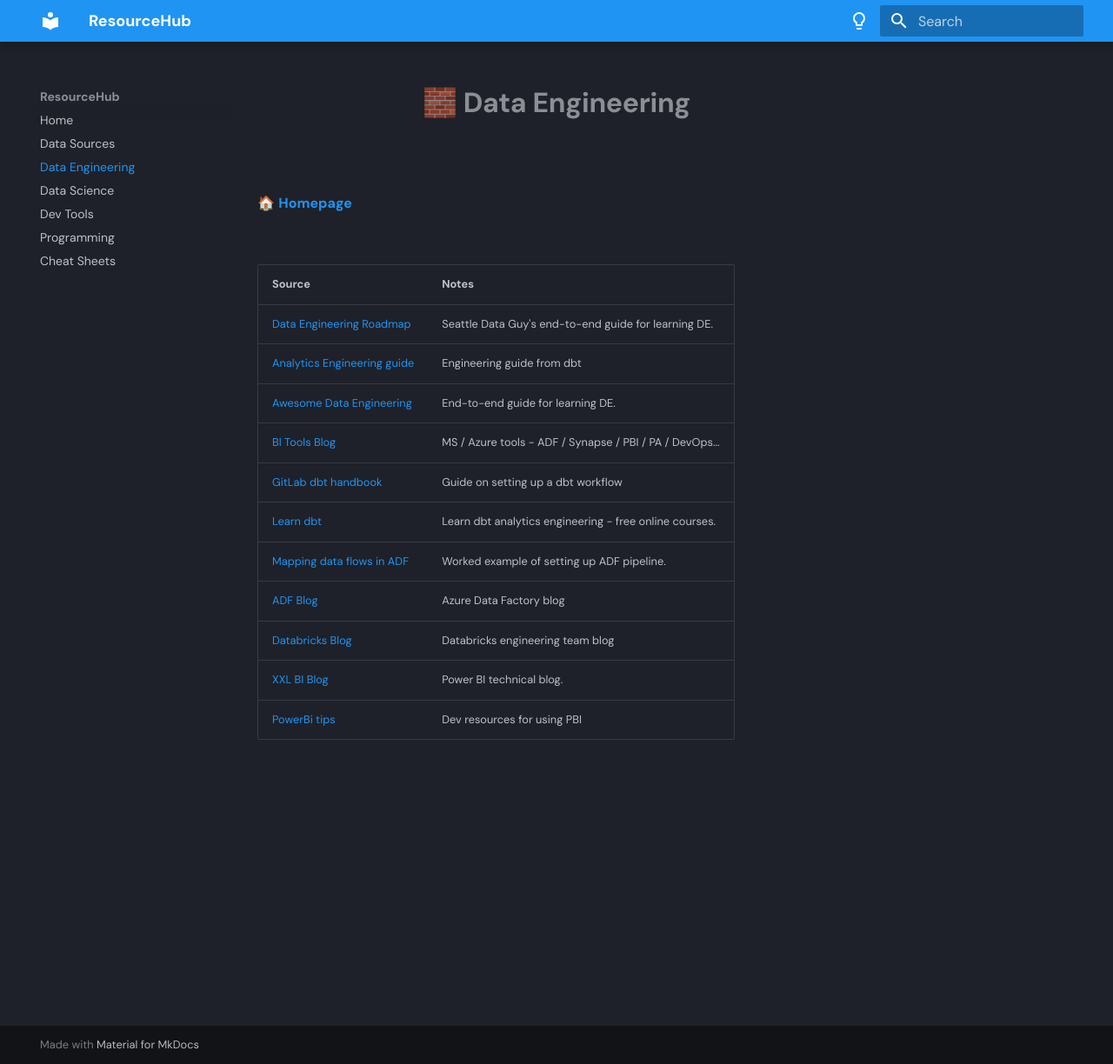
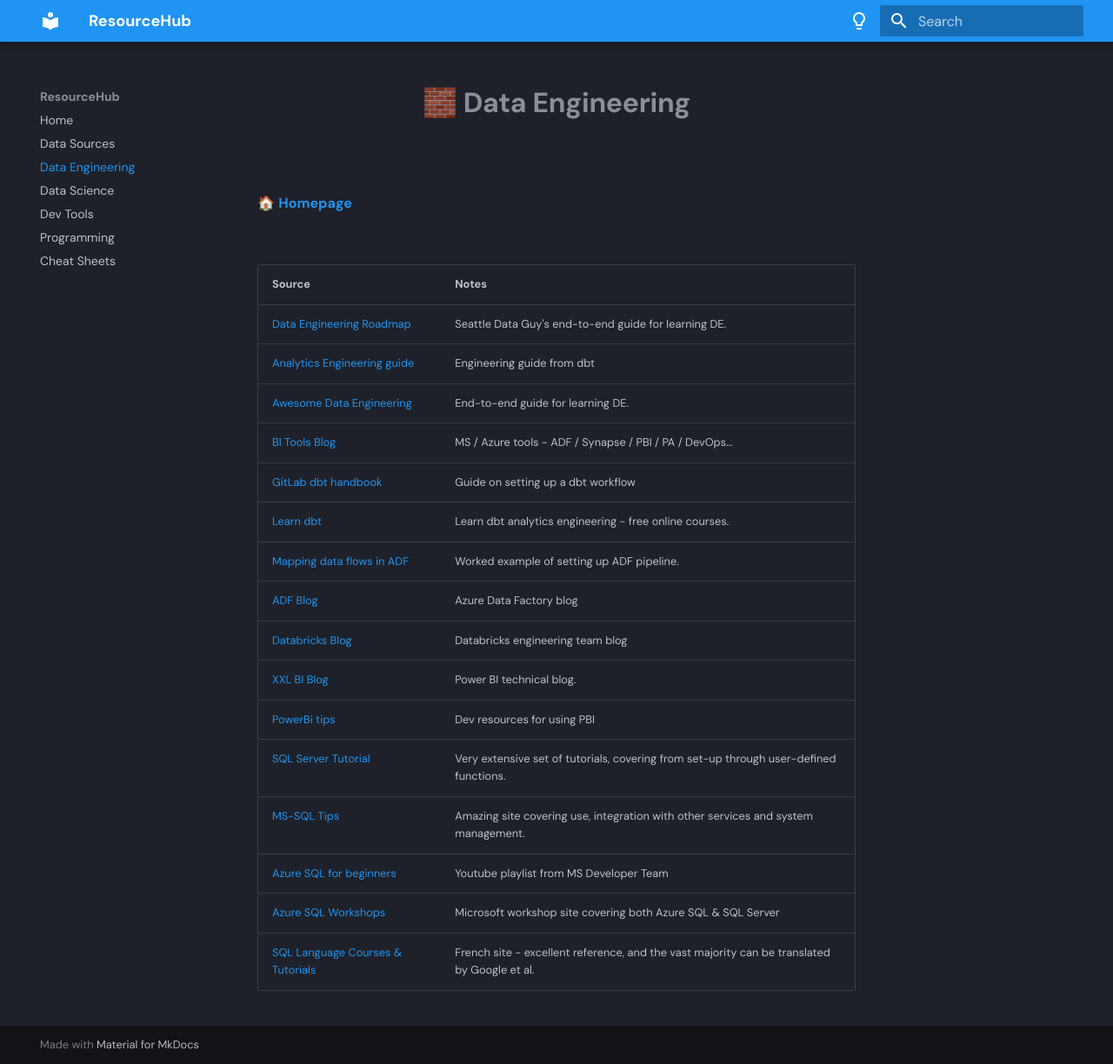
Before and after one commit to DNYFZR/docs, an MkDocs documentation site: the page built from docs/data_engineering.md, in a window 1280 px wide and 1224 px high. Shown: the whole window at 87% size. Built offline with MkDocs 1.6.1 and Material for MkDocs 9.7.7, drawn with Linux system fonts in a browser that asks for light colours.

Commit message:
Added SQL / DB resources

```diff
--- a/docs/data_engineering.md
+++ b/docs/data_engineering.md
@@ -19,3 +19,8 @@
 [Databricks Blog](https://databricks.com/blog/category/engineering) | Databricks engineering team blog
 [XXL BI Blog](https://xxlbi.com/) | Power BI technical blog.
 [PowerBi tips](https://powerbi.tips/2021/02/power-bi-version-control/) | Dev resources for using PBI
+[SQL Server Tutorial](https://www.sqlservertutorial.net/) | Very extensive set of tutorials, covering from set-up through user-defined functions.
+[MS-SQL Tips](https://www.mssqltips.com/) | Amazing site covering use, integration with other services and system management.
+[Azure SQL for beginners](https://www.youtube.com/playlist?list=PLlrxD0HtieHi5c9-i_Dnxw9vxBY-TqaeN) | Youtube playlist from MS Developer Team
+[Azure SQL Workshops](https://microsoft.github.io/sqlworkshops/?WT.mc_id=azuresql4beg_azuresql-ch9-code) | Microsoft workshop site covering both Azure SQL & SQL Server
+[SQL Language Courses & Tutorials](https://sql.sh/) | French site - excellent reference, and the vast majority can be translated by Google et al.
```
